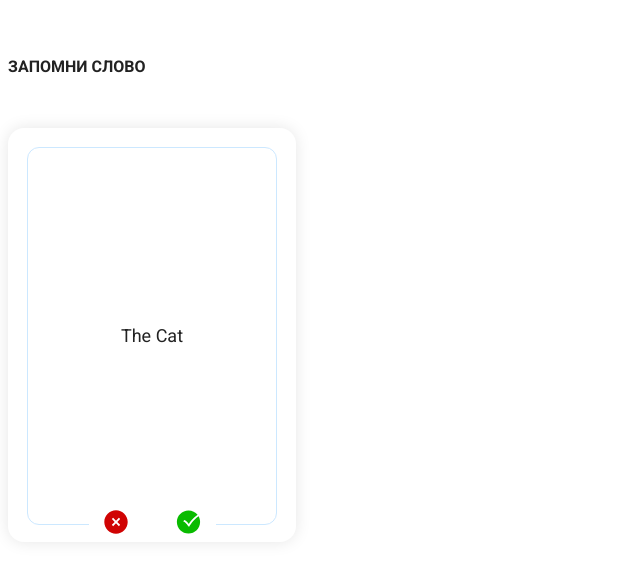
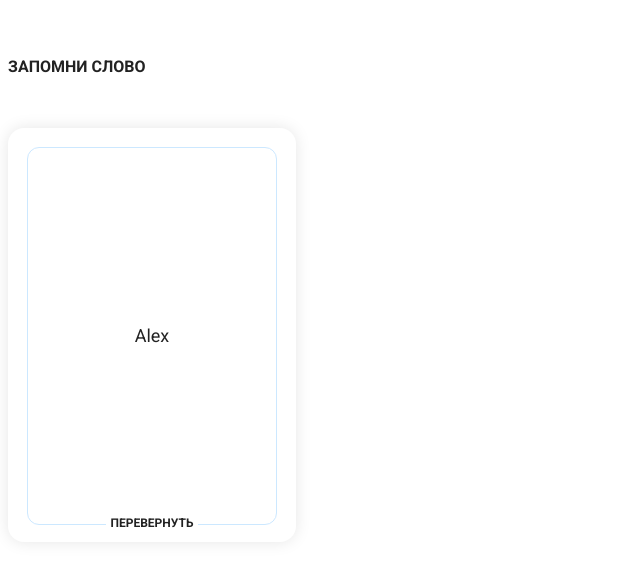
Before and after one commit to amoseven/hw-purpleschool, a Vue app: page / in a window 1280 px wide. Shown: the part 134-706 px from the top of the page, without its empty margins (0-640 px from the left). Built offline with nearby package versions, Linux system fonts and the light colour scheme.

Commit message:
удалён компонент Button

```diff
--- a/src/App.vue
+++ b/src/App.vue
@@ -5,6 +5,7 @@ import {ref} from "vue";
 
 const isFlipped = ref(false);
 const scores = ref(55)
+const word = ref('Alex')
 
 function showTranslate(newValue) {
   isFlipped.value = newValue
@@ -19,7 +20,7 @@ function changeStatus(value) {
     <Header :scores="scores" />
     <Cards
         :is-flipped="isFlipped"
-        word="The Cat"
+        :word="word"
         @show-translate="showTranslate"
         @change-status="changeStatus" />
   </main>
--- a/src/components/Cards.vue
+++ b/src/components/Cards.vue
@@ -32,7 +32,7 @@ function changeStatus(value) {
     <div class="card-inner">
       <p class="card-caption">{{ word }}</p>
       <p class="card-action" @click="showTranslate()">{{ text_action }}</p>
-      <div class="card-status" v-if="!isFlipped">
+      <div class="card-status" v-if="isFlipped">
         <Cancel :size="24" @click="changeStatus(0)"/>
         <Ok :size="24" @click="changeStatus(1)"/>
       </div>
```
